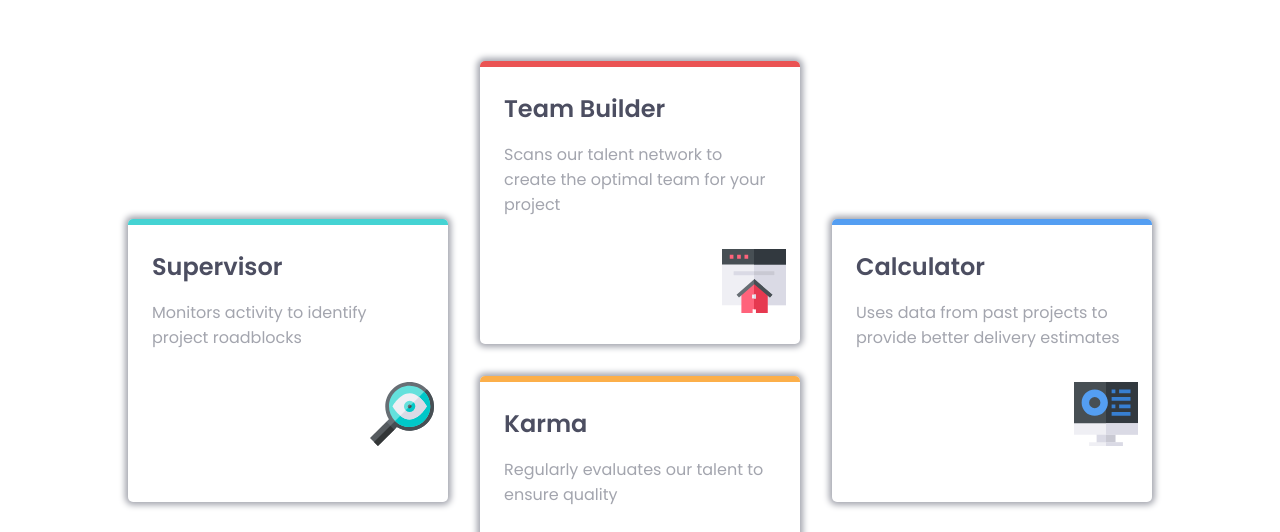
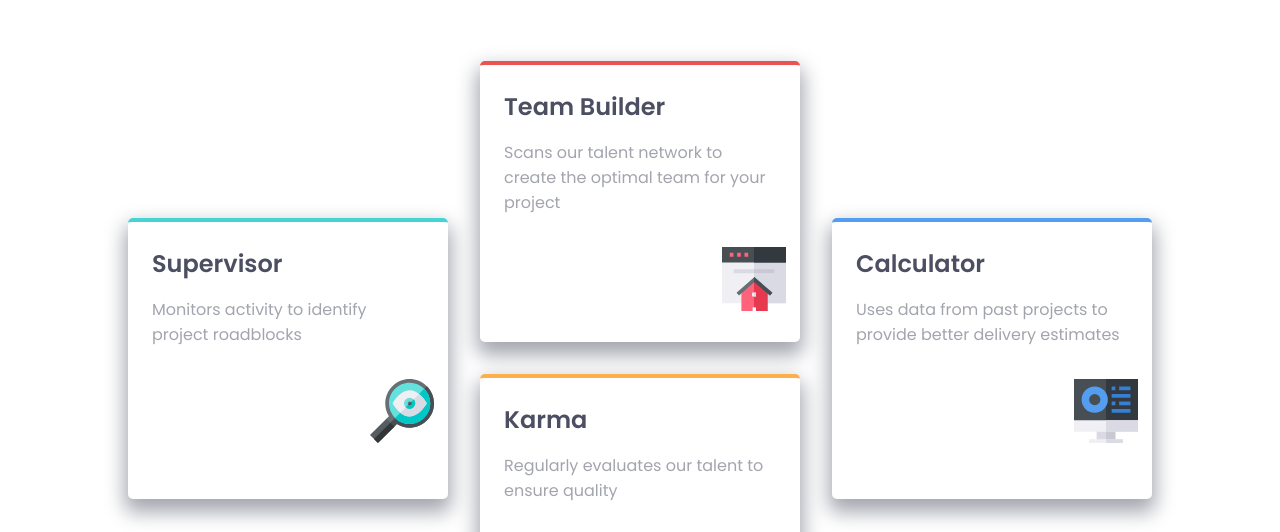
Before and after one commit to awwsman/four-card-component, a plain HTML site: page index.html in a window 1280 px wide. Shown: the part 253-785 px from the top of the page. Drawn offline with Linux system fonts and the light colour scheme.

Commit message:
css edit

```diff
--- a/style/style.scss
+++ b/style/style.scss
@@ -67,7 +67,7 @@ article {
   // border: 2px solid red;
   padding: 1.5rem;
   // width: 400px;
-  box-shadow: 0 0 6px 3px $Grayish-Blue;
+  box-shadow: 0 10px 20px 3px $Grayish-Blue;
   h2{
     color: $Very-Dark-Blue;
   }
@@ -93,24 +93,24 @@ article {
 }
 
 .supervisor {
-border-top:6px solid $Cyan ;
+border-top:4px solid $Cyan ;
 border-radius: 5px;
 grid-area: supervisor;
 
 }
 .team {
 //   background: url("../images/icon-team-builder.svg") no-repeat right bottom;
-border-top:6px solid $Red;
+border-top:4px solid $Red;
 border-radius: 5px;
 grid-area: team;
 }
 .karma {
-  border-top:6px solid $Orange ;
+  border-top:4px solid $Orange ;
   border-radius: 5px;
   grid-area: karma;
 }
 .calculator {
-  border-top:6px solid $Blue ;
+  border-top:4px solid $Blue ;
   border-radius: 5px;
   grid-area: calculator;
 }
```
Also changed, not shown: style/style.css, 1 other file.
